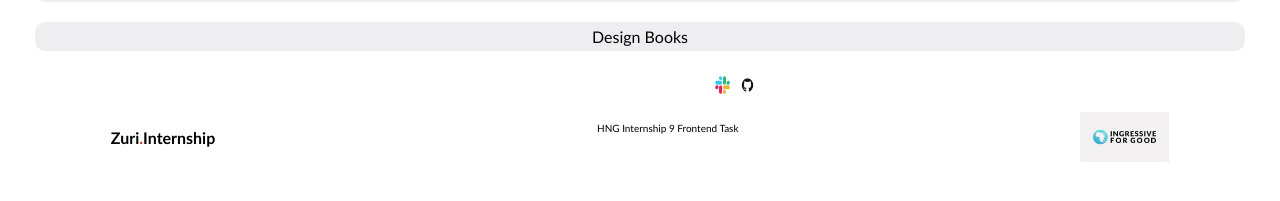
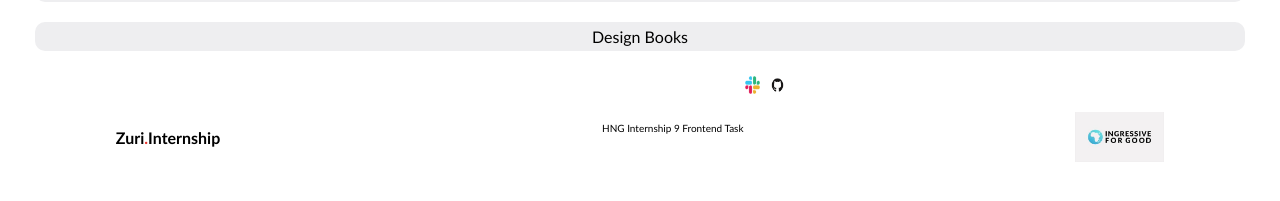
Before and after one commit to pengoJames/intern-stage-one, a React (Create React App) app: page / in a window 1280 px wide. Shown: the part 449-650 px from the top of the page. Built offline with nearby package versions, Linux system fonts and the light colour scheme.

Commit message:
Center icons

```diff
--- a/src/App.css
+++ b/src/App.css
@@ -55,7 +55,7 @@ body {
 }
 
 .icons {
-  margin-left: 700px;
+  margin-left: 730px;
   padding: 10px;
 }
 
@@ -73,7 +73,7 @@ body {
 
 .intern {
   font-weight: bold;
-  margin-right: 160px;
+  margin-right: 150px;
 }
 
 .intern span {
@@ -82,7 +82,7 @@ body {
 
 .phase {
   font-size: 10px;
-  margin-right: 120px;
+  margin-right: 100px;
 }
 
 .ingressive_logo {
```
